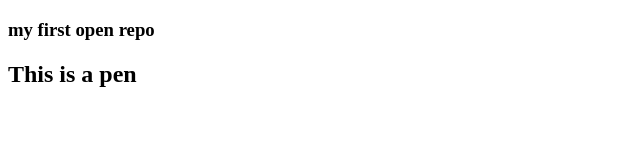
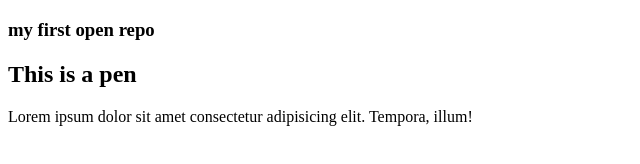
Before and after one commit to md-rafikul/love-story, a plain HTML site: page index.html in a window 1280 px wide. Shown: the whole page, without its empty margins (0-640 px from the left). Drawn offline with Linux system fonts and the light colour scheme.

Commit message:
moja sei to

```diff
--- a/index.html
+++ b/index.html
@@ -11,6 +11,7 @@
 <body>
     <h3>my first open repo</h3>
     <h2>This is a pen</h2>
+    <p>Lorem ipsum dolor sit amet consectetur adipisicing elit. Tempora, illum!</p>
 </body>
 
 </html>
```
